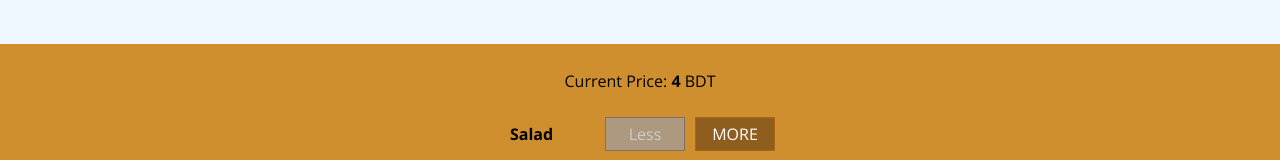
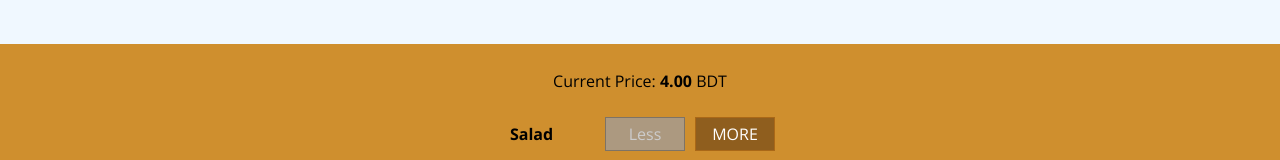
Before and after one commit to SOURAV-ROY/burger-builder, a React app: page / in a window 1280 px wide. Shown: the part 318-478 px from the top of the page. Built offline with nearby package versions, Linux system fonts and the light colour scheme.

Commit message:
Price FractionDigit Fixed

```diff
--- a/src/components/Burger/BuildControls/BuildControls.js
+++ b/src/components/Burger/BuildControls/BuildControls.js
@@ -12,7 +12,9 @@ const controls = [
 const buildControls = (props) => (
 
     <div className={classes.BuildControls}>
-        <p>Current Price: <strong> {props.price} </strong> BDT</p>
+
+        <p>Current Price: <strong> {props.price.toFixed(2)} </strong> BDT</p>
+
         {controls.map(ctrl => (
                 <BuildControl
                     label={ctrl.label}
--- a/src/containers/BurgerBuilder/BurgerBuilder.js
+++ b/src/containers/BurgerBuilder/BurgerBuilder.js
@@ -6,8 +6,8 @@ import BuildControls from '../../components/Burger/BuildControls/BuildControls';
 const INGREDIENT_PRICE = {
     salad: 50,
     cheese: 40,
-    meat: 120,
-    bacon: 70,
+    meat: 90,
+    bacon: 30,
 };
 
 class BurgerBuilder extends Component {
```
